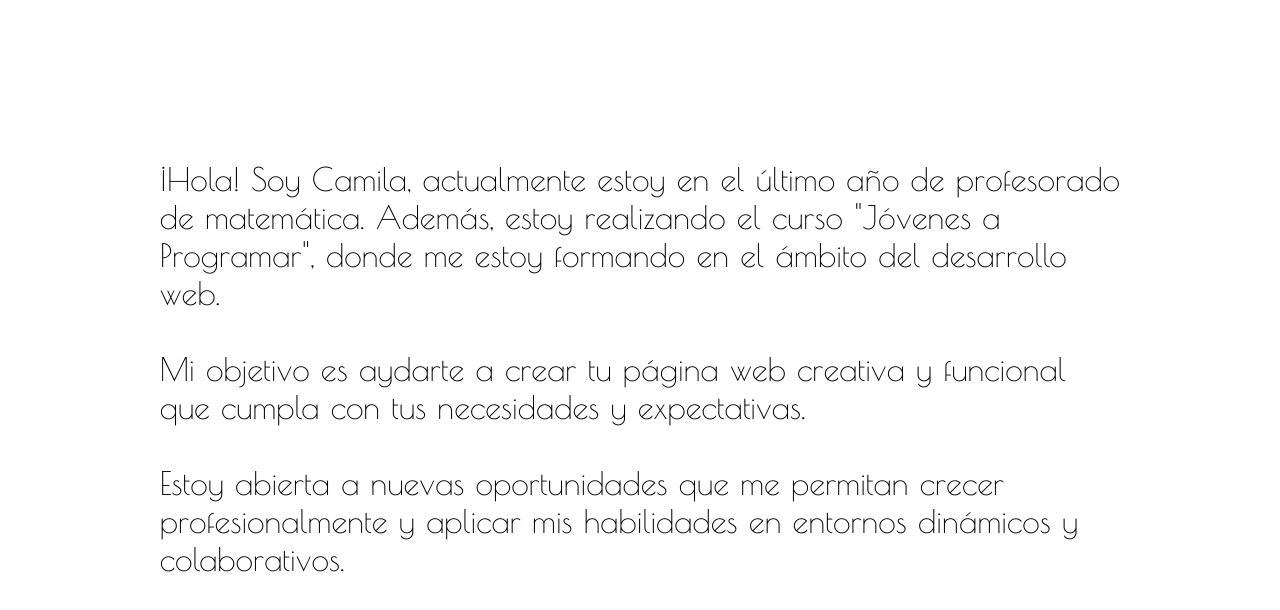
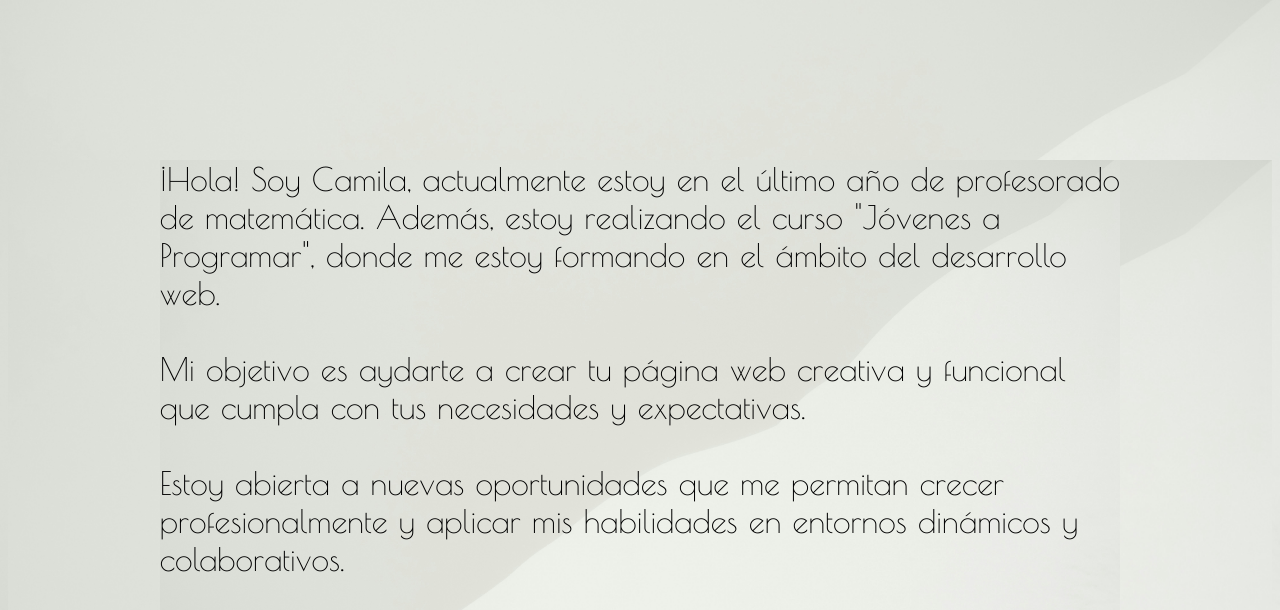
Before and after one commit to CamilaLopezR/CamilaLopezR.github.io, a plain HTML site: page sobremi.html in a window 1280 px wide. Shown: the top 610 px of the page. Drawn offline with Linux system fonts and the light colour scheme.

Commit message:
Update style.css

```diff
--- a/style.css
+++ b/style.css
@@ -17,7 +17,7 @@
 }
 
  * {
-  background-image: url(n-n-BtbjCFUvBXs-unsplash.jpg);
+  background-image: url(img/n-n-BtbjCFUvBXs-unsplash.jpg);
   background-size: cover;
   background-attachment: fixed;
   background-repeat: no-repeat;
```
